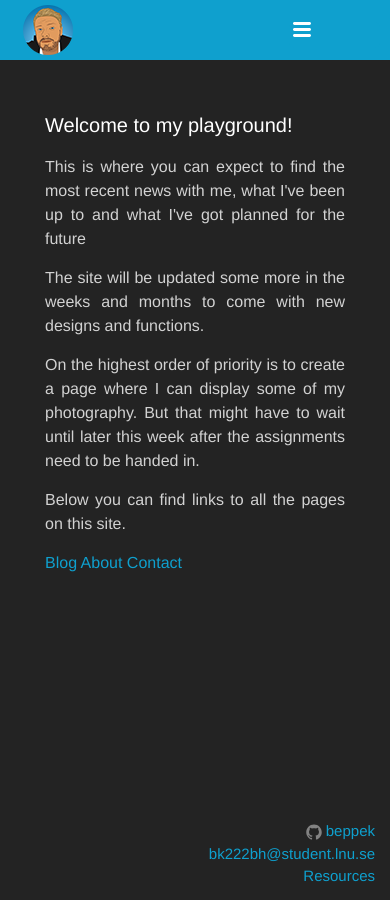
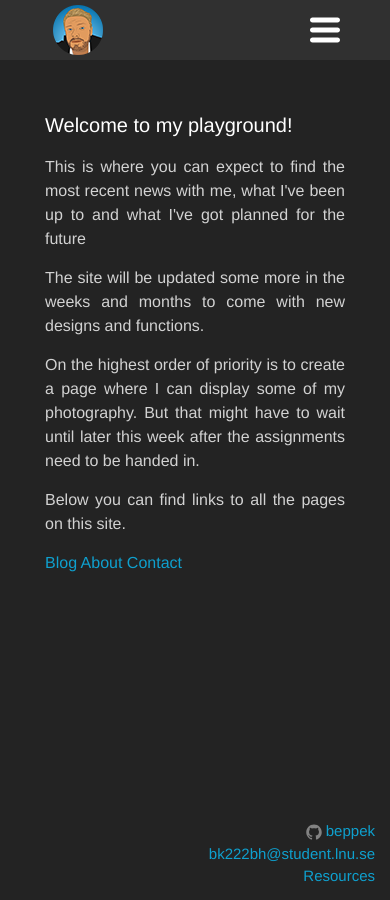
Before and after one commit to beppek/beppek.github.io, a Jekyll site: the page built from index.html, in a window 390 px wide. Built offline with Jekyll 4.4.1, drawn with Linux system fonts in a browser that asks for light colours.

Commit message:
Fixes mobile header

```diff
--- a/_sass/_layout.scss
+++ b/_sass/_layout.scss
@@ -11,9 +11,8 @@
 
     @include media-query($on-palm) {
         width: 100%;
-        background-color: $link-color;
         height: 60px;
-        position: absolute!important;
+        z-index: 2;
     }
 
 }
@@ -33,7 +32,7 @@
     }
 
     @include media-query($on-palm) {
-        margin: 0 auto;
+        margin: 0 auto 0 $spacing-unit;
     }
 }
 
@@ -69,23 +68,22 @@
 
     @include media-query($on-palm) {
         position: absolute;
-        top: 35px;
-        right: 10px;
-        background-color: $link-color;
-        border-radius: 5px;
+        top: $spacing-unit;
+        right: -$spacing-unit * 1.5;
         text-align: left;
 
         .menu-icon {
             display: block;
             float: left;
-            width: 26px;
-            height: 26px;
-            line-height: 0;
+            width: $spacing-unit;
+            height: $spacing-unit;
+            line-height: $spacing-unit;
+            line-height: $spacing-unit;
             text-align: center;
 
             > svg {
-                width: 18px;
-                height: 15px;
+                width: $spacing-unit;
+                height: $spacing-unit;
 
                 path {
                     fill: $grey-color-light;
@@ -102,15 +100,19 @@
         &:hover .trigger {
             display: block;
             position: absolute;
-            top: 25px;
-            left: -55px;
-            padding: 5px 35px 10px;
-            background-color: $link-color;
+            top: $spacing-unit;
+            left: -70px;
+            padding: 0 35px 10px;
+            background-color: $menu-background;
         }
 
         .page-link {
             display: block;
-            padding: 5px 10px;
+            padding: 5px 15px;
+
+            &:hover {
+                color: $link-color;
+            }
         }
     }
 }
```
